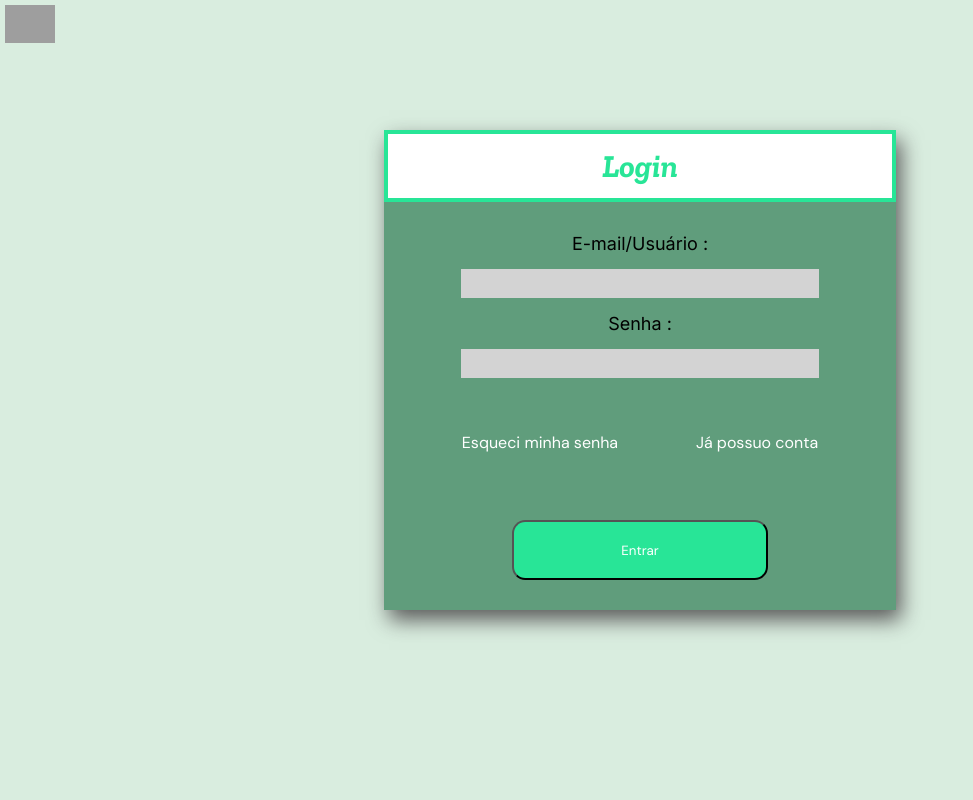
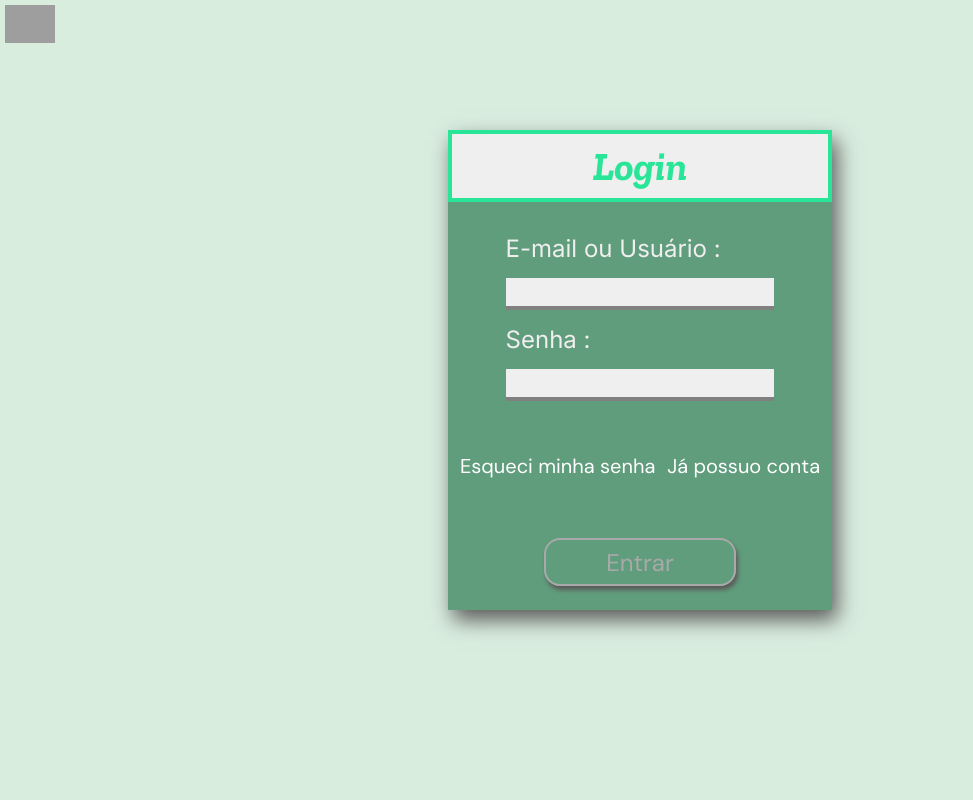
Before and after one commit to gabrielmocellin/GbClickerV2, a PHP site: page /login.html in a window 1280 px wide. Shown: the whole page, without its empty margins (0-973 px from the left). Run offline with PHP 8.4, Linux system fonts and the light colour scheme; grey boxes are pictures that could not be loaded.

Commit message:
Ultimo commit bugou

```diff
--- a/landingPage/style/landingPage_style.css
+++ b/landingPage/style/landingPage_style.css
@@ -10,6 +10,7 @@
 /* DM SANS -> font-family: 'DM Sans', sans-serif; */
 
 :root{
+    --darkGreen: #00331E;
     --60green:#D9EDDF;
     --30green:#609D7C;
     --10green:#28E597;
--- a/login/login.html
+++ b/login/login.html
@@ -10,26 +10,30 @@
 </head>
 <body>
     <header>
-        <button title='Voltar para página inicial' class='back_button pointer'></button>
+        <button onclick='irParaLandingPage()' title='Voltar para página inicial' class='back_button pointer'></button>
     </header>
     <main>
-        <form>
+        <form method='POST'>
             <h1 id='form-title' class='flex-center-center'>Login</h1>
             <section id="inputs-sec" class='flex-center-center'>
-                <label class='labels' for='email-input'>E-mail/Usuário :</label>
-                <input id='email-input' name='email-input' class='inputs' type='text'>
+                <label class='labels' for='email-input'>E-mail ou Usuário :</label>
+                <input id='email-input' name='email-input' class='inputs' title='Campo para preencher com o usuario ou email' type='text' required maxlength='100'>
                 <label class='labels' for='senha-input'>Senha :</label>
-                <input id='senha-input' name='senha-input' class='inputs' type='password'>
+                <input id='senha-input' name='senha-input' class='inputs' title='Campo para preencher com a senha' type='password' required maxlength='20'>
             </section>
             <section id='form-redirect-buttons-sec'>
-                <a class='pointer' href='#esqueci_senha'>Esqueci minha senha</a>
-                <a class='pointer' href='#registro'>Já possuo conta</a>
+                <a class='pointer' href='#' title='Botão para recuperar senha'>Esqueci minha senha</a>
+                <a class='pointer' href='#' title='Botão redirencionador para página de registro'>Já possuo conta</a>
             </section>
             <section id="login-button-sec" class='flex-center-center'>
-                <button id='login-button' class='pointer'>Entrar</button>
+                <button id='login-button' class='pointer' type='submit' title='Botão para realizar o login'>Entrar</button>
             </section>
         </form>
     </main>
-
+    <script language='JavaScript'>
+        function irParaLandingPage(){
+            window.location.href = '../landingPage/landingPage.html';
+        }
+    </script>
 </body>
 </html>
--- a/login/style/login_style.css
+++ b/login/style/login_style.css
@@ -10,6 +10,7 @@
 /* DM SANS -> font-family: 'DM Sans', sans-serif; */
 
 :root{
+    --darkGreen: #00331E;
     --60green:#D9EDDF;
     --30green:#609D7C;
     --10green:#28E597;
@@ -47,7 +48,7 @@ header{
     height:100%; width:10%;
     min-height:50px; max-width: 50px;
     margin: 5px 0 0 5px;
-    background-image: url('../../src/img/back_arrow.png');
+    background-image: url('../../src/img/back_arrow3.png');
     background-size: contain; background-repeat: no-repeat;
 }
 
@@ -61,62 +62,98 @@ main{
 
 main form{
     display:flex; flex-direction: column;
-    min-width:300px;width: 40%;
-    min-height: 300px; height: 100%;
+    min-width:320px;width: 30%;
+    min-height: 320px; height: 100%;
     font-size:20px;
     background: var(--30green);
-    box-shadow: 5px 10px 20px rgb(91, 91, 91);
+    box-shadow: 5px 10px 20px rgb(90, 90, 90);
 }
 
 #form-title{
-    font-size:32px; color: var(--10green);
+    font-size:40px; color: var(--10green);
     position:relative; width:100%; height:15%;
     font-family: var(--font-primary);
-    background: white; border: var(--10green) 4px solid;
+    background: #efefef; border: var(--10green) 4px solid;
 }
 
 #inputs-sec{
     flex-direction: column;
-    height:40%; width:100%;
+    height:45%; width:100%;
 }
 
 .labels{
+    color:#efefef;
+    display:flex; justify-content: start;
+    width:70%;
     font-family: 'Inter', sans-serif;
-    font-size: 18px;
+    font-size: 24px;
     margin: 15px 0;
 }
+
 .inputs{
-    display:block;
-    outline: none; border: none; /*Tirando o padrão*/
     position: relative;
-    background:lightgray;
-    height: 15%;
-    width:70%;
+    outline: none; border: none; background: #efefef; /*Tirando o padrão*/
+    height: 15%; width:70%;
+    min-height: 20px;
+    padding: 0 0 0 16px;
+    border-bottom: gray 4px solid;
+    cursor:text;
+    font-family: var(--font-text); font-weight: bold;
+    transition: border ease-in-out 0.5s;
 }
-.inputs:before{
-    content: ""; position:absolute;
-    bottom: 0; width:10px; height: 10px;
-    background: red;
+.inputs:focus{
+    border-bottom: var(--10green) 4px solid;
 }
 
 
 #form-redirect-buttons-sec{
     height:20%;
-    font-size: 16px;
+    font-size: 20px;
     display:flex; justify-content: space-evenly; align-items: center;
 }
 #form-redirect-buttons-sec a{
     font-family: var(--font-text);
     text-decoration: none; color:white;
+    transition: all 0.5s ease-in-out;
+}
+#form-redirect-buttons-sec a:hover{
+    color:var(--10green);
 }
 
 #login-button-sec{
-    width:100%; height:25%;
+    width:100%; height:20%;
 }
 #login-button{
+    background: none;
     width:50%; height: 50%;
+    color:darkgray; font-family: var(--font-text); font-size: 24px;
+    border-radius: 16px; border: darkgray 2px solid;
+    cursor: pointer;
+    box-shadow: 2px 4px 4px rgb(90, 90, 90);
+
+    transition: all 0.5s ease-in-out;
+}
+#login-button:hover{
+    color:white; border: white 2px solid;
     background: var(--10green);
-    color:white; font-family: var(--font-text);
-    border-radius: 1em;
-    cursor: pointer;
 }
+
+@media screen and (max-width: 1200px){
+    #form-redirect-buttons-sec{
+        font-size: 15px;
+    }
+}
+
+@media screen and (max-height:600px){
+    #form-title{
+        font-size:30px; color: var(--10green);
+    }
+    .labels{
+        color:white;
+        display:flex; justify-content: start;
+        width:70%;
+        font-family: 'Inter', sans-serif;
+        font-size: 20px;
+        margin: 10px 0;
+    }
+}
```
